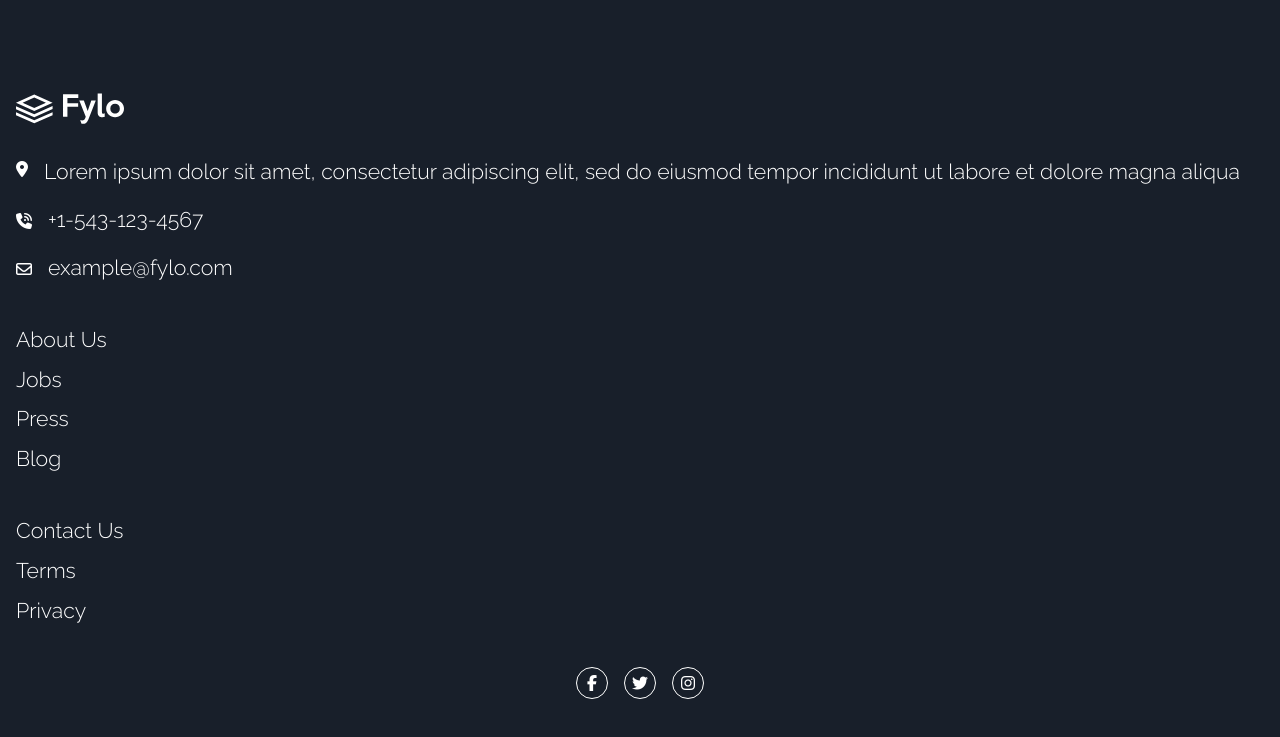
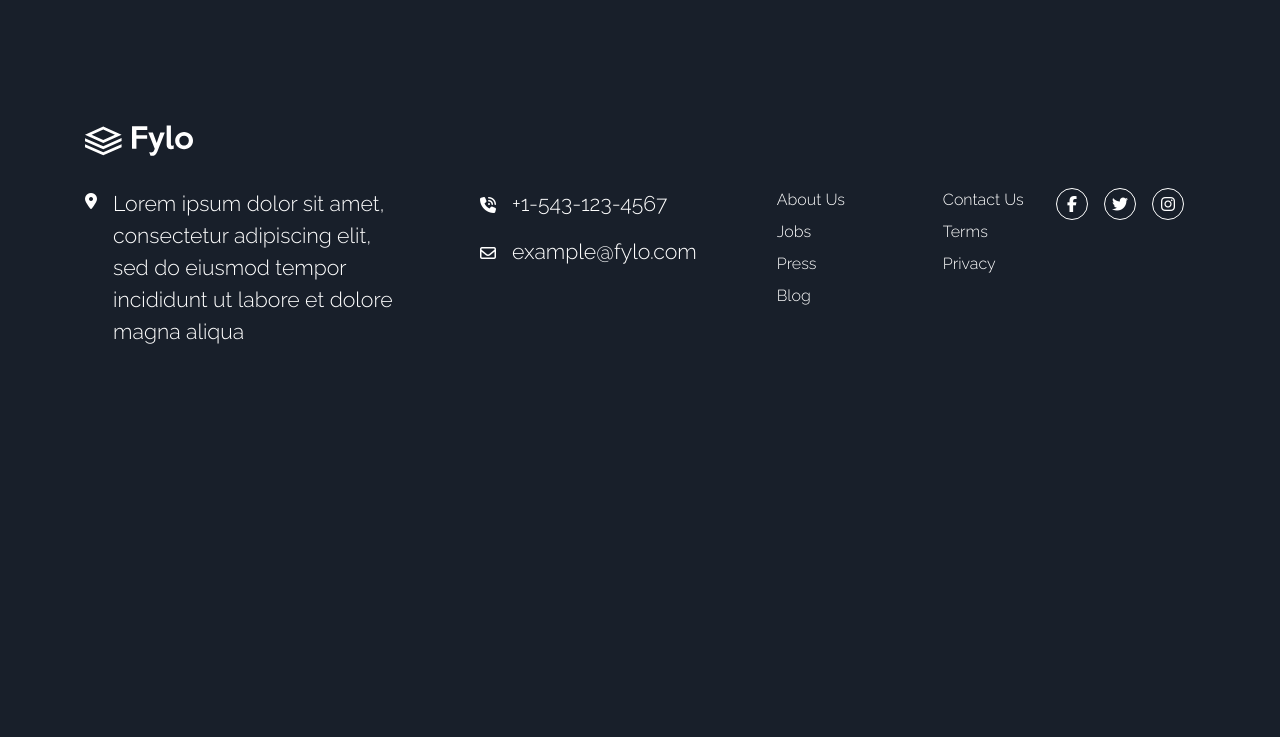
Before and after one commit to dottereldesign/fylo_dark_theme_landing_page, a plain HTML site: page index.html in a window 1280 px wide. Shown: the part 3170-3907 px from the top of the page. After the commit the page ends 3581 px from the top, so only its background shows below. Drawn offline with Linux system fonts and the light colour scheme.

Commit message:
Add footer media queries for desktop.

```diff
--- a/style.css
+++ b/style.css
@@ -686,6 +686,7 @@ footer img {
 .footer_contact-location {
   display: flex;
   margin-top: 32px;
+  width: min(100%, 350px);
 }
 
 .footer_contact-location i {
@@ -769,3 +770,118 @@ footer li:not(:first-child) {
 .footer_icon-container a:nth-child(2) {
   margin: 0 16px;
 }
+
+@media (min-width: 1110px) {
+  footer {
+    background-color: var(--clr-primary-200);
+    padding: 96px 16px 64px 16px;
+    color: var(--clr-neutral-100);
+  }
+
+  footer section {
+    width: min(100%, 1110px);
+    margin: 32px auto 0 auto;
+  }
+
+  .footer_row-2 {
+    display: grid;
+    grid-template-columns: 379px repeat(4, 1fr);
+    gap: 16px;
+    width: min(100%, 1110px);
+    margin: 32px auto 0 auto;
+  }
+
+  footer img {
+    width: 108px;
+    height: 31px;
+  }
+
+  .footer_contact-location {
+    display: flex;
+    margin-top: 0;
+    padding-right: 32px;
+  }
+
+  .footer_contact-location i {
+    margin: 5px 16px 0 0;
+  }
+
+  .footer_contact-location p {
+    color: var(--clr-neutral-100);
+    font-family: var(--ff-primary-100);
+    font-size: var(--fs-500);
+    font-weight: var(--fw-light);
+  }
+
+  .footer_contact-phone {
+    display: flex;
+    align-items: center;
+    margin-top: 0;
+  }
+
+  .footer_contact-phone i {
+    margin: 2px 16px 0 0;
+  }
+
+  .footer_contact-phone p {
+    color: var(--clr-neutral-100);
+    font-family: var(--ff-primary-100);
+    font-size: var(--fs-500);
+    font-weight: var(--fw-light);
+  }
+
+  .footer_contact-email {
+    display: flex;
+    align-items: center;
+    margin-top: 16px;
+  }
+
+  .footer_contact-email i {
+    margin: 2px 16px 0 0;
+  }
+
+  .footer_contact-email p {
+    color: var(--clr-neutral-100);
+    font-family: var(--ff-primary-100);
+    font-size: var(--fs-500);
+    font-weight: var(--fw-light);
+  }
+
+  footer ul {
+    list-style: none;
+    padding: 0;
+    color: var(--clr-neutral-100);
+    font-family: var(--ff-primary-100);
+    font-size: var(--fs-400);
+    font-weight: var(--fw-light);
+    margin-top: 0;
+    padding-left: 64px;
+  }
+
+  footer li:not(:first-child) {
+    margin-top: 8px;
+  }
+
+  .footer_icon-container {
+    display: flex;
+    justify-content: center;
+    margin-top: 0;
+  }
+
+  .footer_icon-container a {
+    color: var(--clr-neutral-100);
+    border: 1px solid var(--clr-neutral-100);
+    display: inline-block;
+    width: 32px;
+    height: 32px;
+    display: flex;
+    justify-content: center;
+    align-items: center;
+    border-radius: 100%;
+    text-decoration: none;
+  }
+
+  .footer_icon-container a:nth-child(2) {
+    margin: 0 16px;
+  }
+}
```
